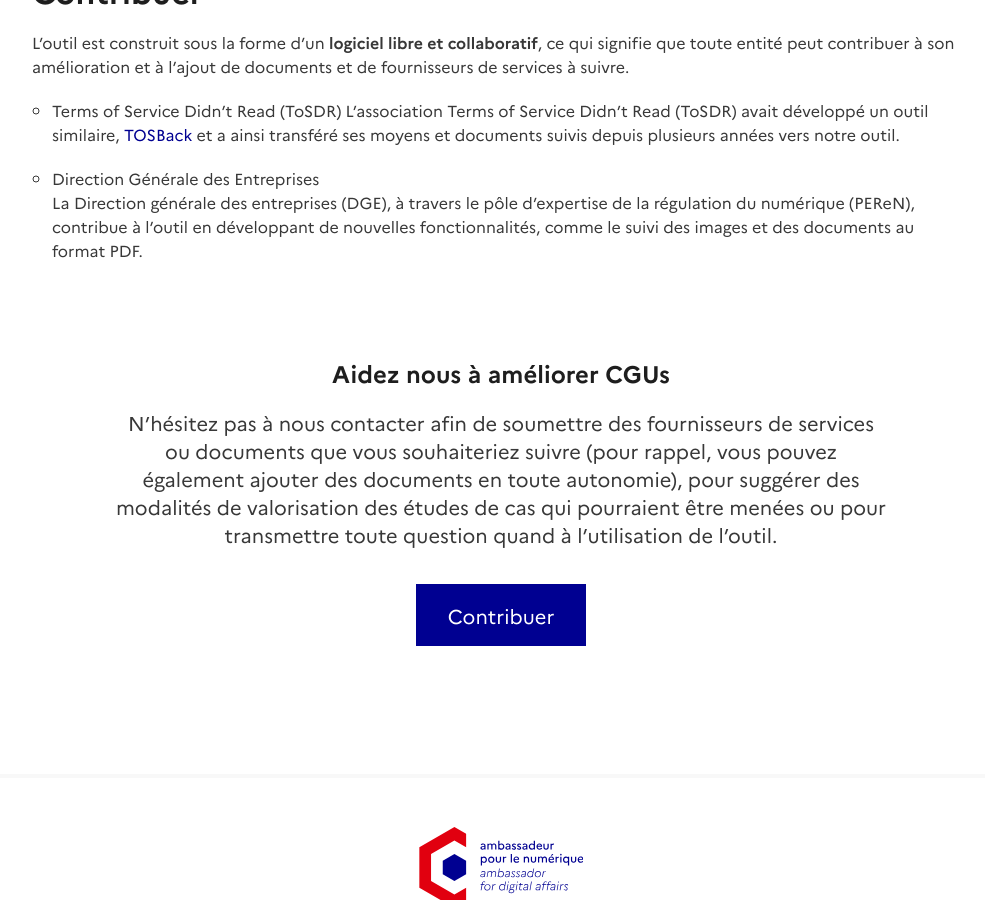
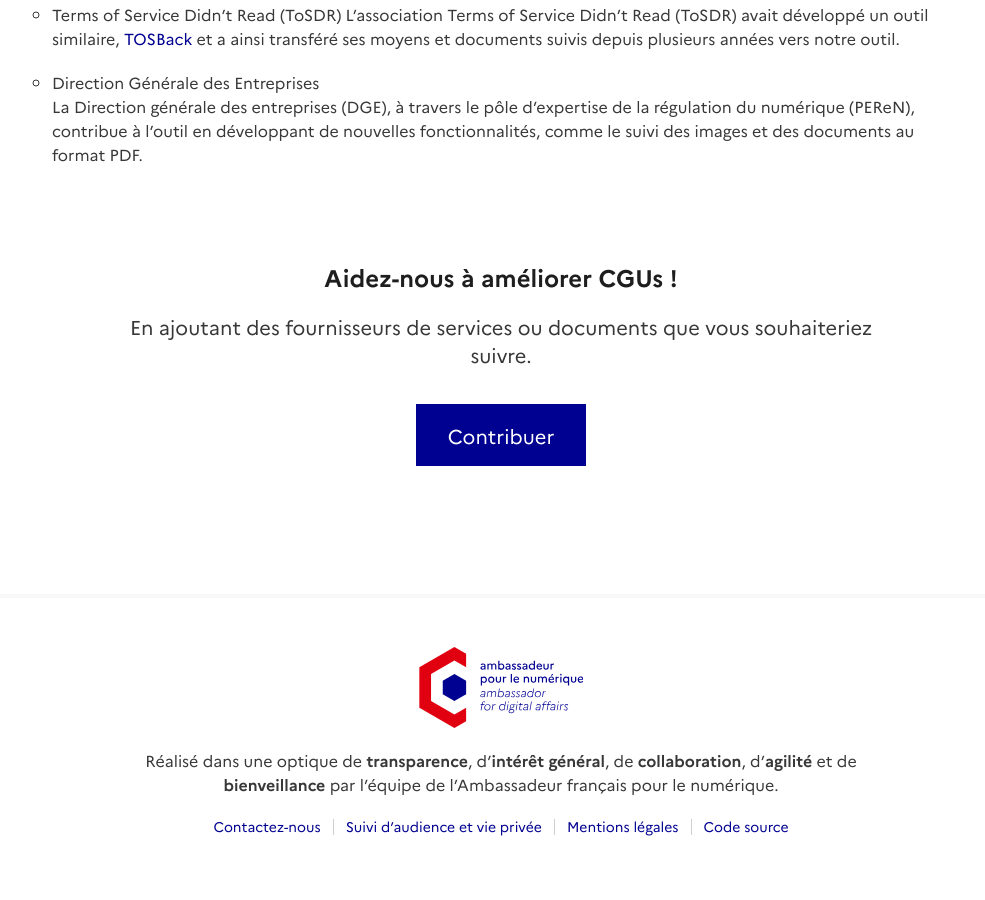
Before and after one commit to ambanum/disinfo.quaidorsay.fr, a Jekyll site: the page built from _pages/fr/cgus.md, in a window 1280 px wide and 900 px high, scrolled down 3307 px. Shown: the whole window, without its empty margins (139-1124 px from the left). Built offline with Jekyll 4.4.1, drawn with Linux system fonts in a browser that asks for light colours; comment, search, counter and statistics services are not loaded; after the commit the page ends 4168 px from its top, so only the background shows below that; some of the changed lines change nothing that is shown; some of the changed text lies outside the part shown.

Commit message:
Improve text

```diff
--- a/_data/translations/cgus.yml
+++ b/_data/translations/cgus.yml
@@ -1,9 +1,9 @@
 ctabloc:
   title:
-    fr: Aidez nous à améliorer CGUs
+    fr: Aidez-nous à améliorer CGUs !
     en: Aidez nous à améliorer CGUs
   desc:
-    fr: N’hésitez pas à nous contacter afin de soumettre des fournisseurs de services ou documents que vous souhaiteriez suivre (pour rappel, vous pouvez également ajouter des documents en toute autonomie), pour suggérer des modalités de valorisation des études de cas qui pourraient être menées ou pour transmettre toute question quand à l’utilisation de l’outil.
+    fr: En ajoutant des fournisseurs de services ou documents que vous souhaiteriez suivre.
     en: N’hésitez pas à nous contacter afin de soumettre des fournisseurs de services ou documents que vous souhaiteriez suivre (pour rappel, vous pouvez également ajouter des documents en toute autonomie), pour suggérer des modalités de valorisation des études de cas qui pourraient être menées ou pour transmettre toute question quand à l’utilisation de l’outil.
   button-label:
     fr: Contribuer
--- a/_pages/fr/cgus.md
+++ b/_pages/fr/cgus.md
@@ -26,17 +26,14 @@
 
 ### Études de cas
 
-Google
-: Google a modifié les conditions de validation des applications mobiles afin d’interdire les apps qui laissent supposer à tort être une application officielle et ne mentionnent pas l’existence d’une relation avec une autre entité. Cette nouvelle version des conditions interdit également les apps de développeurs qui témoignent à tort d’un lien avec une autre société ou un autre développeur. Ces mesures ferment ainsi certaines vulnérabilités exploitées pour la manipulation de l’information.
+- Google a modifié les conditions de validation des applications mobiles afin d’interdire les apps qui laissent supposer à tort être une application officielle et ne mentionnent pas l’existence d’une relation avec une autre entité. Cette nouvelle version des conditions interdit également les apps de développeurs qui témoignent à tort d’un lien avec une autre société ou un autre développeur. Ces mesures ferment ainsi certaines vulnérabilités exploitées pour la manipulation de l’information.
 
 ![](../../assets/img/cgus/google-case-studie.png)
 
-TikTok
-: TikTok se réfère aux standards de sa communauté pour offrir à ses utilisateurs l'opportunité de signaler un contenu qui serait estimé inapproprié et irait à leur rencontre.
+- TikTok se réfère aux standards de sa communauté pour offrir à ses utilisateurs l'opportunité de signaler un contenu qui serait estimé inapproprié et irait à leur rencontre.
 [https://github.com/ambanum/CGUs-versions/commit/0d2f0386](https://github.com/ambanum/CGUs-versions/commit/0d2f0386)
 
-Google AdSense
-: Google AdSense a modifié sa politique d’utilisation afin d’y inclure une mention relative aux pratiques trompeuses coordonnées. Celle-ci prohibe les pratiques visant à se coordonner avec d’autres sites ou comptes en dissimulant ou déformant des informations relatives à son identité lorsque le contenu est lié à des enjeux politiques, sociaux ou d’intérêt public et le fait de cibler un contenu lié à des enjeux politiques, sociaux ou d’intérêt public auprès d’utilisateurs émanant d’un pays qui n’est pas le sien, tout en altérant ou en dissimulant des informations relatives à son pays d’origine.
+- Google AdSense a modifié sa politique d’utilisation afin d’y inclure une mention relative aux pratiques trompeuses coordonnées. Celle-ci prohibe les pratiques visant à se coordonner avec d’autres sites ou comptes en dissimulant ou déformant des informations relatives à son identité lorsque le contenu est lié à des enjeux politiques, sociaux ou d’intérêt public et le fait de cibler un contenu lié à des enjeux politiques, sociaux ou d’intérêt public auprès d’utilisateurs émanant d’un pays qui n’est pas le sien, tout en altérant ou en dissimulant des informations relatives à son pays d’origine.
 
 ![](../../assets/img/cgus/google-case-studie.png)
 
```
